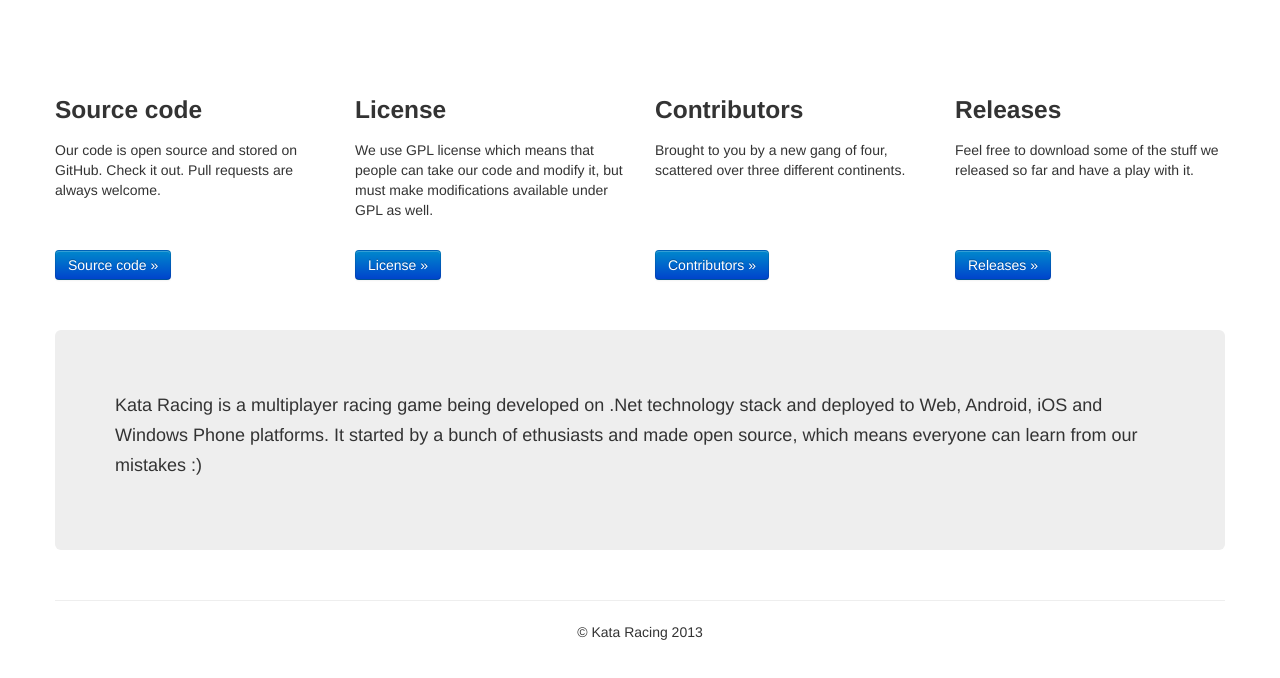
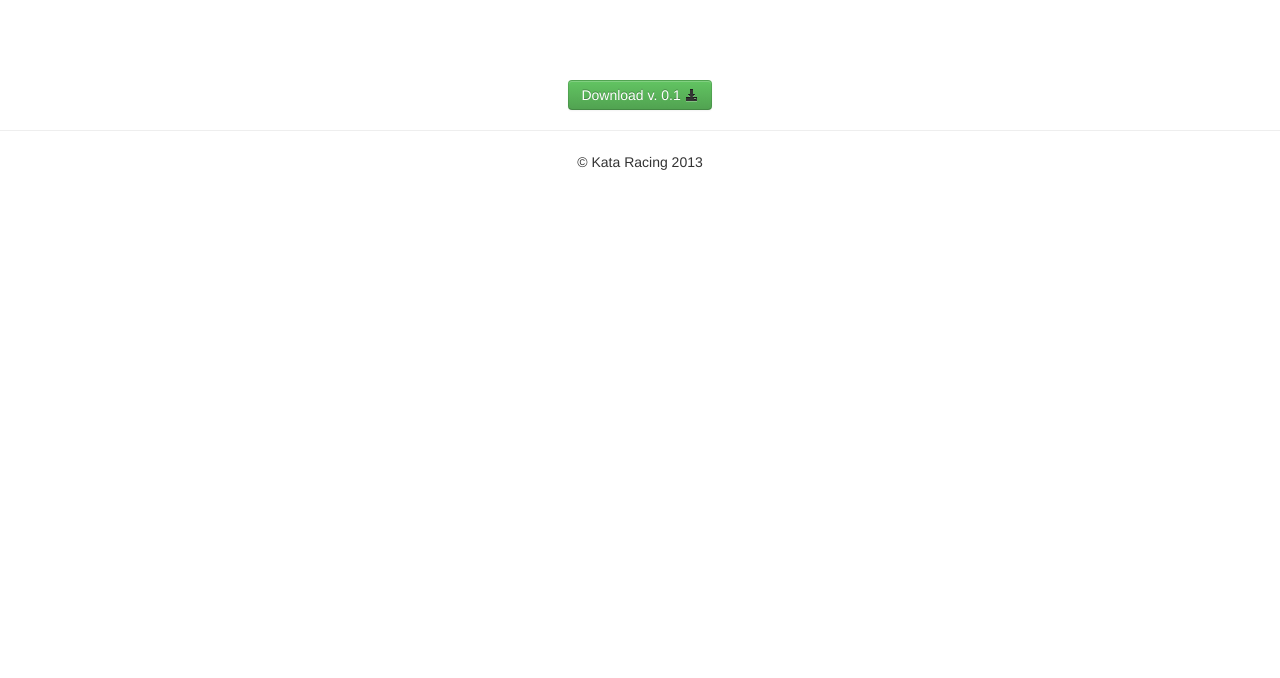
Before and after one commit to Karpuscul/KataRacingWebSite, a plain HTML site: page source/releases.html in a window 1280 px wide. Drawn offline with nearby package versions, Linux system fonts and the light colour scheme.

Commit message:
Updated releases page

```diff
--- a/source/releases.html
+++ b/source/releases.html
@@ -1,7 +1,7 @@
 <!DOCTYPE html>
 <html>
   <head>
-    <title>Kata Racing</title>
+    <title>Kata Racing: Releases</title>
     <meta name="viewport" content="width=device-width, initial-scale=1.0">
     <link rel="icon" href="img/kataracing.png" sizes="32x32" type="image/png">
     <link href="css/bootstrap.css" rel="stylesheet">
@@ -10,16 +10,7 @@
     <style type="text/css">
       body {
         padding-top: 80px;
-      }
-      footer {
         text-align: center;
-      }
-      .buttons .span3 {
-        margin-top: 20px;
-      }
-      .hero-unit {
-        margin-top: 50px;
-        margin-bottom: 50px;
       }
     </style>
     <script>
@@ -35,45 +26,7 @@
 
   <body>
 
-    <div class="container">
-
-      <div class="row">
-        <div class="span3">
-          <h3>Source code</h3>
-          <p>Our code is open source and stored on GitHub. Check it out. Pull requests are always welcome.</p>
-        </div>
-        <div class="span3">
-          <h3>License</h3>
-          <p>We use GPL license which means that people can take our code and modify it, but must make modifications available under GPL as well.</p>
-        </div>
-        <div class="span3">
-          <h3>Contributors</h3>
-          <p>Brought to you by a new gang of four, scattered over three different continents.</p>
-        </div>
-        <div class="span3">
-          <h3>Releases</h3>
-          <p>Feel free to download some of the stuff we released so far and have a play with it.</p>
-        </div>
-      </div>
-
-      <div class="row buttons">
-        <div class="span3">
-          <a class="btn btn-primary" href="https://github.com/Karpuscul/KataRacing">Source code &raquo;</a>
-        </div>
-        <div class="span3">
-          <a class="btn btn-primary" href="license.html">License &raquo;</a>
-        </div>
-        <div class="span3">
-          <a class="btn btn-primary" href="contributors.html">Contributors &raquo;</a>
-        </div>
-        <div class="span3">
-          <a class="btn btn-primary" href="releases.html">Releases &raquo;</a>
-        </div>
-      </div>
-
-      <div class="hero-unit">
-        <p>Kata Racing is a multiplayer racing game being developed on .Net technology stack and deployed to Web, Android, iOS and Windows Phone platforms. It started by a bunch of ethusiasts and made open source, which means everyone can learn from our mistakes :)</p>
-      </div>
+      <a href="releases/release-0.1.zip" class="btn btn-success">Download v. 0.1 <i class="icon-download-alt"></i></a>
 
       <hr>
 
```
Also changed, not shown: 1 other file.
